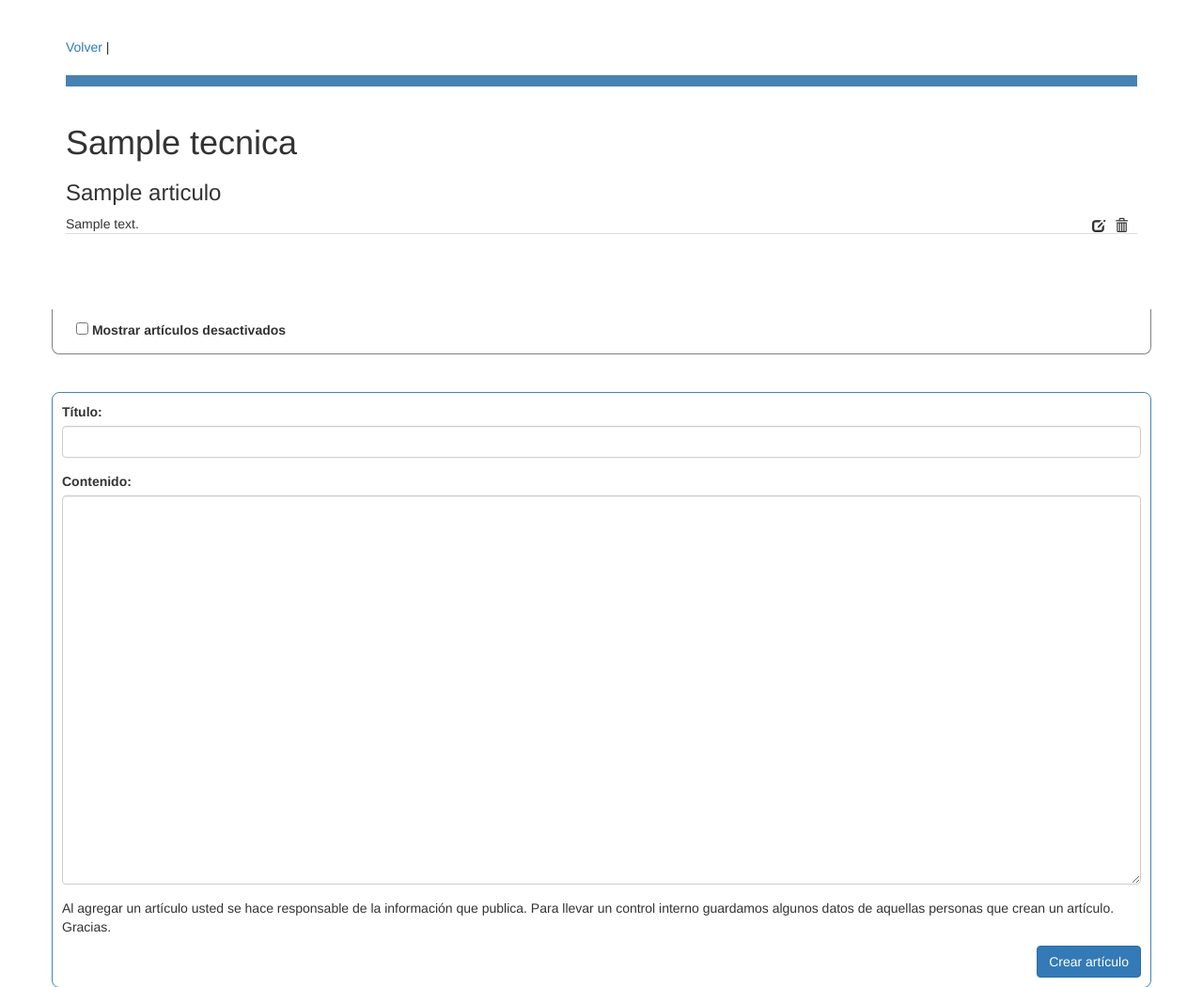
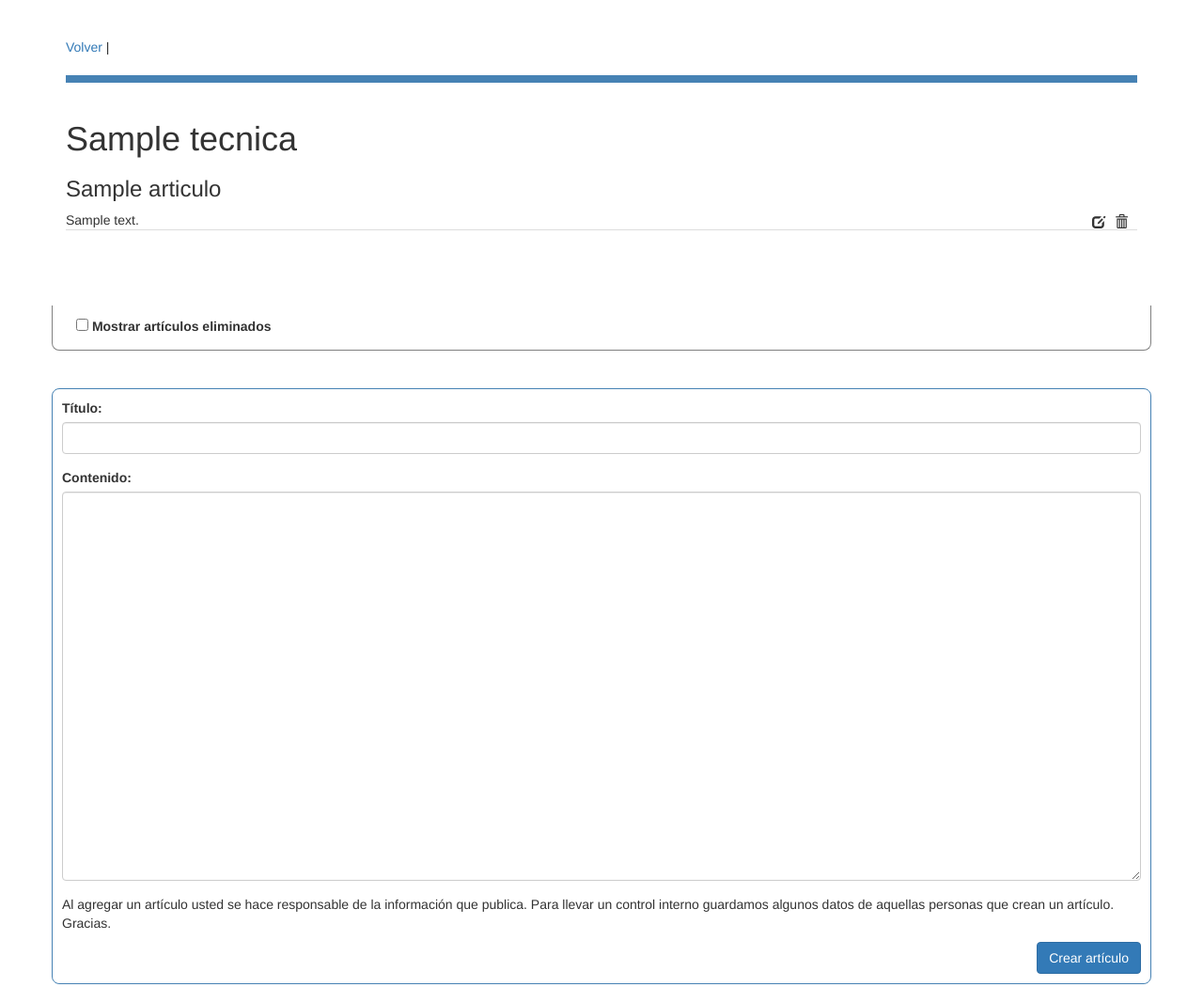
Before and after one commit to LabSis/wiki-seguridad, a PHP site: page /src/tecnica.php?id=1 in a window 1280 px wide. Shown: the top 1050 px of the page at 94% size. Run offline with PHP 8.4, Linux system fonts and the light colour scheme; tables that the repository leaves empty hold one stand-in row (values such as "Sample post"); some libraries are stand-ins or nearby versions.

Commit message:
Disminuyo ancho de la linea que separa al menu. Cambio label de desactivado por eliminado

```diff
--- a/css/general.css
+++ b/css/general.css
@@ -6,5 +6,5 @@ section{
     border-bottom: 1px solid #ddd;
 }
 .division-line-menu{
-    border: 6px solid steelblue;
+    border: 4px solid steelblue;
 }
--- a/src/tecnica.php
+++ b/src/tecnica.php
@@ -171,7 +171,7 @@ try{
             <div class="row deactivate-article">
                 <div class="col-sm-12">
                     <input type="checkbox" id="chkMostrarArticulosDesactivados" />
-                    <label for="chkMostrarArticulosDesactivados" >Mostrar artículos desactivados</label>
+                    <label for="chkMostrarArticulosDesactivados" >Mostrar artículos eliminados</label>
                 </div>
             </div>
             <div class="row create-article">
```
